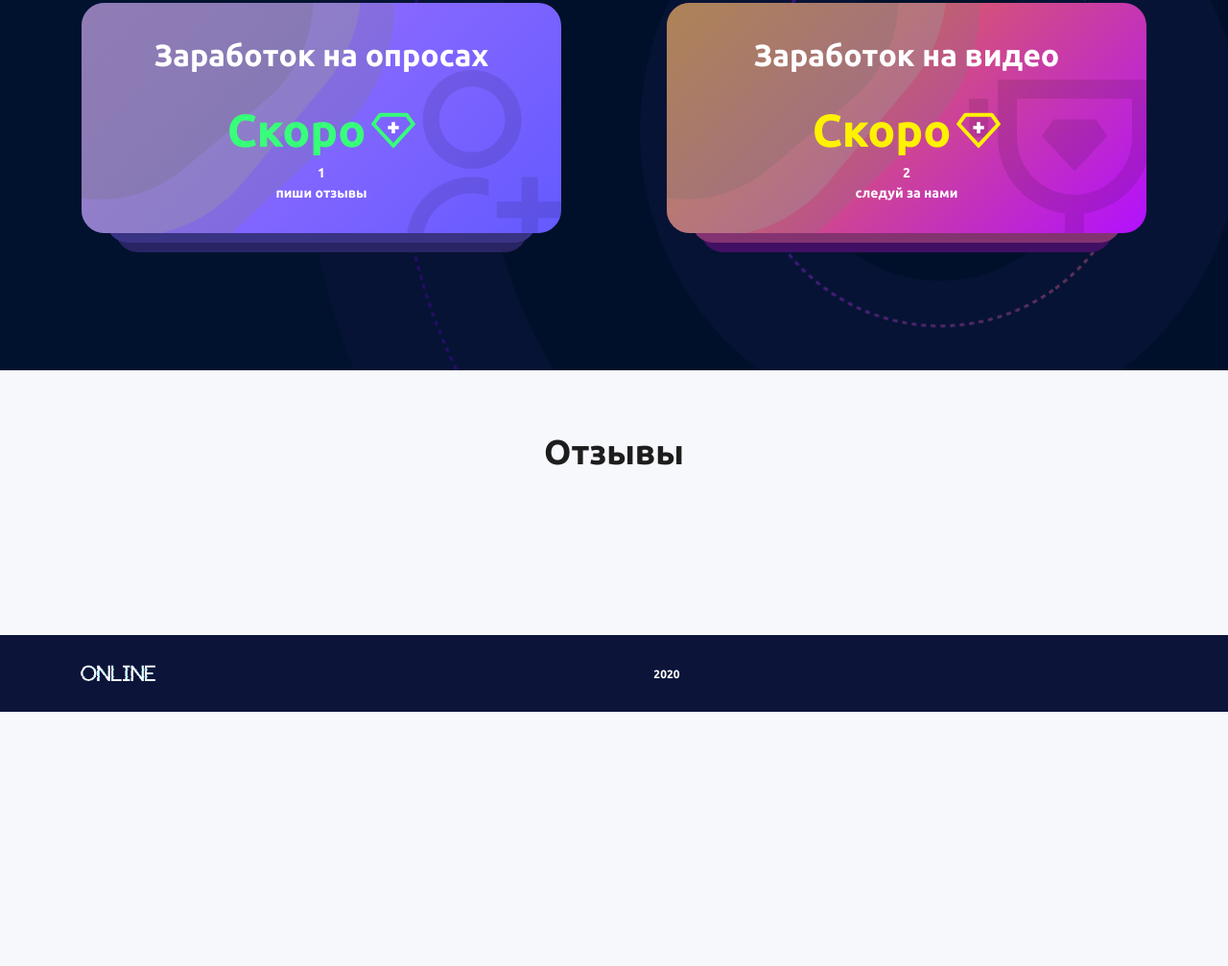
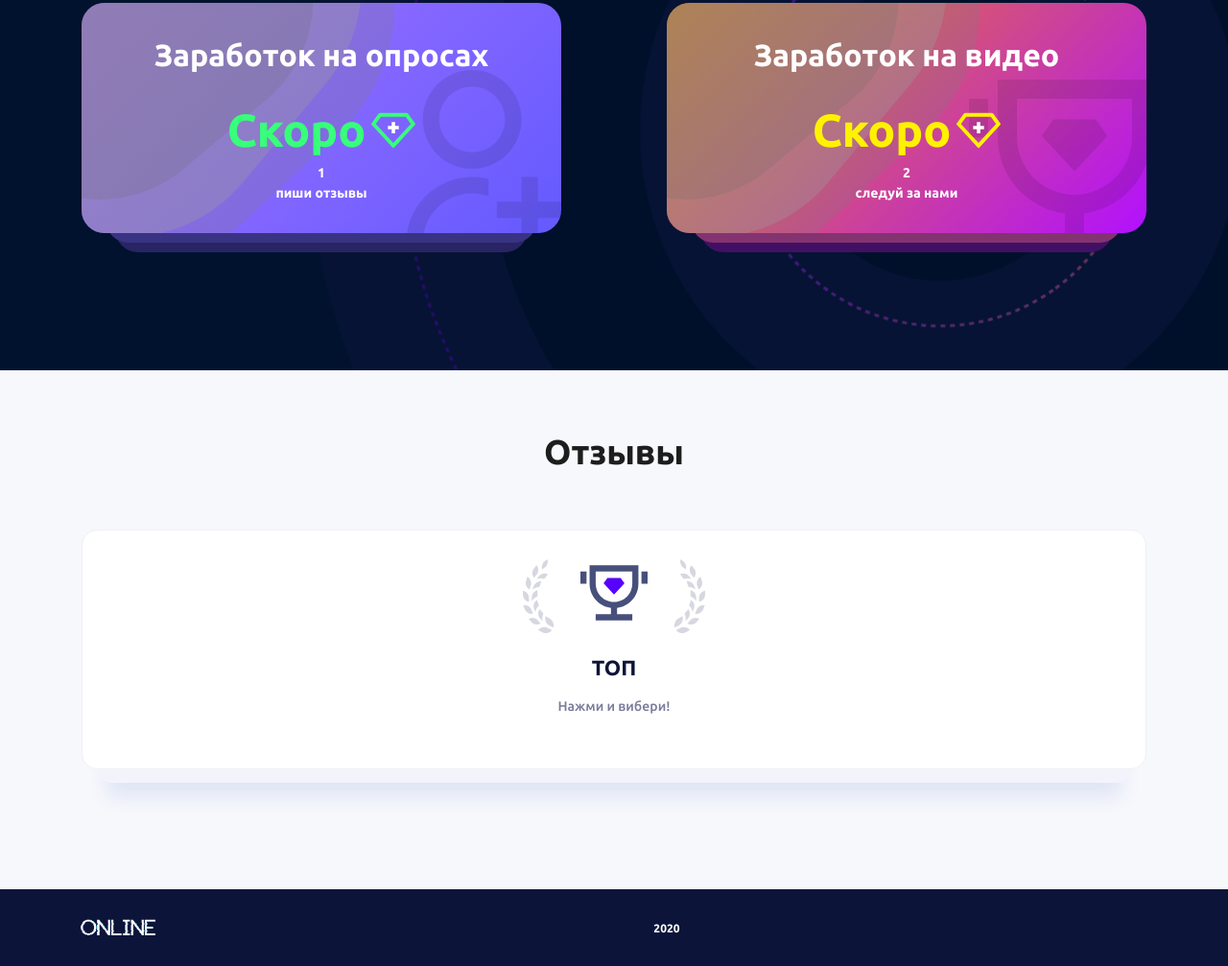
Before and after one commit to Vktarget/Vktarget.github.io, a plain HTML site: page index.htm in a window 1280 px wide. Shown: the part 2174-3181 px from the top of the page at 96% size. Before the commit the page ends 2916 px from the top, so only its background shows below. Drawn offline with nearby package versions, Linux system fonts and the light colour scheme; a script that the page names is missing.

Commit message:
Update index.htm

```diff
--- a/index.htm
+++ b/index.htm
@@ -520,6 +520,17 @@
                     var s = document.getElementsByTagName('script')[0]; s.parentNode.insertBefore(mc, s.nextSibling);
                     })();
                     </script>
+                      <div class="features">
+                        <a href="#features" class="news">
+                        <div class="features__icon">
+                          <svg class="icon icon-cup">
+                            <use xmlns:xlink="http://www.w3.org/1999/xlink" xlink:href="#icon-cup"></use>
+                          </svg>
+                        </div>
+                        <div class="features__title">ТОП</div>
+                        <div class="features__desc">Нажми и вибери!<br> </div>
+                        </a>
+                      </div>
             </div>
             </section></div>
         <footer class="footer">
```
